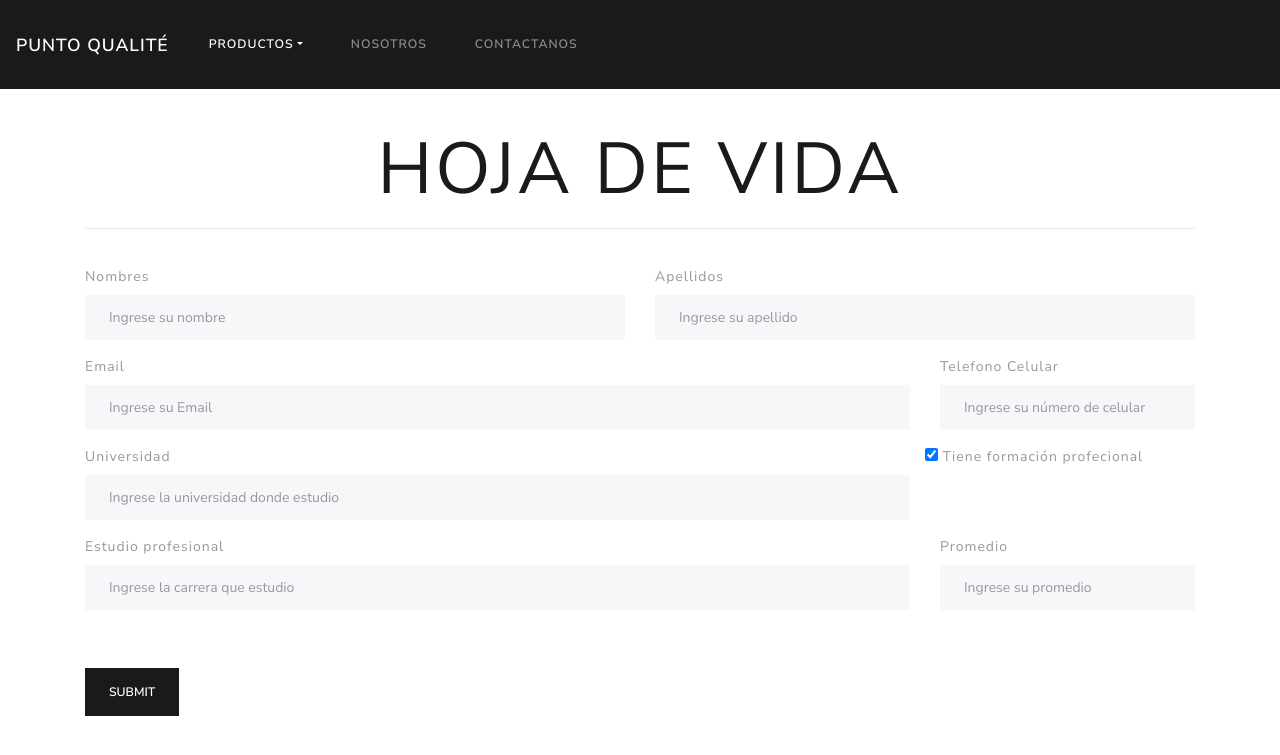
After one commit to LotusZaheer/20192B105, a PHP site: page /PFW/codigoPunto_Qualite/hoja_de_vida.php in a window 1280 px wide. The commit adds this page. Shown: the top 755 px of the page. Run offline with PHP 8.4, Linux system fonts and the light colour scheme; some libraries are stand-ins or nearby versions.

Commit message:
Se agrega la hoja de vida. Esta incompleta

```diff
--- /dev/null
+++ b/codigoPunto_Qualite/hoja_de_vida.php
@@ -0,0 +1,183 @@
+<?php
+include_once "php-objects/conexion.inc.php";
+include_once("php-objects/repositorio.php");
+include_once "php-objects/usuario.inc.php";
+$emailused = false;
+if ($_POST) {
+    $nombre = $_POST['nombre'];
+    $email = $_POST['email'];
+    $pass = $_POST['password1'];
+    $dir = $_POST['direccion'];
+    $ciu = $_POST['ciudad'];
+
+
+    Conexion::abrir();
+    $real = repositorioFunciones::obtener_usuario_email(Conexion::obtener(), $email);
+    if ($real == null) {
+        $new = date('Y-m-d', strtotime($_POST['fecha_nacimiento']));
+        $usuario = new usuario('', $nombre, $new, $email, $pass, $dir, $ciu);
+        $newuser = repositorioFunciones::insertar_usuarios(Conexion::obtener(), $usuario);
+        Conexion::cerrar();
+        header('Location: ../index.php');
+    } else {
+        $emailused = true;
+    }
+}
+
+?>
+<!DOCTYPE html>
+<html lang="es">
+
+<head>
+    <!-- Bootstrap 4 -->
+
+    <meta charset="UTF-8">
+    <meta name="viewport" content="width=device-width">
+    <meta http-equiv="X-UA-Compatible" content="ie=edge">
+    <link href="https://fonts.googleapis.com/css?family=Montserrat:300,400,600|Open+Sans" rel="stylesheet">
+    <link rel="stylesheet" href="https://use.fontawesome.com/releases/v5.5.0/css/all.css">
+    <link rel="stylesheet" href="css/estilos.css">
+    <link rel="stylesheet" href="https://stackpath.bootstrapcdn.com/bootstrap/4.4.1/css/bootstrap.min.css" integrity="sha384-Vkoo8x4CGsO3+Hhxv8T/Q5PaXtkKtu6ug5TOeNV6gBiFeWPGFN9MuhOf23Q9Ifjh" crossorigin="anonymous">
+    <link rel="stylesheet" href="css/lux1.css">
+    <title>Registro</title>
+
+    <!-- Scrool reveal -->
+    <script src="https://unpkg.com/scrollreveal"></script>
+
+    <script>
+        function habilitar(value)
+        {
+            if (value == true) {
+                // habilitamos
+                document.getElementById("universidad").disabled = false;
+                document.getElementById("carrera").disabled = false;
+                decumen.getElementById("promedio").disabled = false;
+            } else if (value == false) {
+                // deshabilitamos
+                document.getElementById("universidad").disabled = true;
+                decumen.getElementById("carrera").disabled = true;
+                decumen.getElementById("promedio").disabled = true;
+            }
+        }
+    </script>
+
+</head>
+
+
+
+<body onload="<?php if ($emailused == true) {
+                    echo ("emailAE()");
+                } ?> ">
+
+
+
+    <!--NAVBAR-->
+
+    <nav style="z-index:40!important;" class=" navbar navbar-expand-lg navbar-dark bg-primary fixed-top">
+
+        <a class="navbar-brand" href="../index.php">Punto Qualité</a>
+        <button class="navbar-toggler" type="button" data-toggle="collapse" data-target="#navbarColor01" aria-controls="navbarColor01" aria-expanded="false" aria-label="Toggle navigation">
+            <span class="navbar-toggler-icon"></span>
+        </button>
+
+        <div class="collapse navbar-collapse" id="navbarColor01">
+
+
+            <ul class="navbar-nav mr-auto">
+                <li class="nav-item dropdown show ">
+                    <a class="nav-link dropdown-toggle" data-toggle="dropdown" href="#" role="button" aria-haspopup="true" aria-expanded="false">Productos</a>
+                    <div class="dropdown-menu">
+                        <a class="dropdown-item" href="#">Bebé y maternidad</a>
+                        <a class="dropdown-item" href="#">Fitness</a>
+                        <a class="dropdown-item" href="#">Cuidado personal</a>
+                </li>
+                <li class="nav-item ">
+                    <a class="nav-link" href="our.php">Nosotros</a>
+                </li>
+                <li class="nav-item ">
+                    <a class="nav-link" href="our.php">Contactanos</a>
+                </li>
+            </ul>
+
+
+        </div>
+    </nav>
+    <!--FIN NAVBAR-->
+    <div class="container cont-forms">
+        <br />
+        <br />
+        <br />
+        <br />
+        <br />
+        <br />
+
+        <!-- Código hoja vida integrantes -->
+        <div class="marco-form">
+            <h1 class="display-3 text-center">Hoja de vida</h1>
+            <hr class="my-3">
+            <br>
+
+            <form action="" method="POST" id="form-hoja">
+                <div class="row row-cols-1 row-cols-sm-2 row-cols-md-4">
+                    <div class="form-group col-md-6">
+                        <label for="nombre">Nombres</label>
+                        <input type="text" class="form-control" id="nombre" placeholder="Ingrese su nombre" name="nombre">
+                    </div>
+                    <div class="form-group col-md-6">
+                        <label for="apellido">Apellidos</label>
+                        <input type="text" class="form-control" id="apellido" placeholder="Ingrese su apellido" name="apellido">
+                    </div>
+                </div>
+
+                <div class="row row-cols-1 row-cols-sm-1 row-cols-md-4">
+                    <div class="form-group col-md-9">
+                        <label for="email">Email</label>
+                        <input type="email" class="form-control" id="email" placeholder="Ingrese su Email" name="email">
+                    </div>
+                    <div class="form-group col-md-3">
+                        <label for="celular">Telefono Celular</label>
+                        <input type="tel" class="form-control" id="celular" placeholder="Ingrese su número de celular" name="celular">
+                    </div>
+                </div>
+                <div class="row row-cols-1 row-cols-sm-1 row-cols-md-4">
+                    <div class="form-group col-md-9">
+                        <label for="universidad">Universidad</label>
+                        <input type="text" class="form-control" id="universidad" placeholder="Ingrese la universidad donde estudio" name="universidad">
+                    </div>
+                    <div>
+
+                        <input type="checkbox" id="check" onchange="habilitar(this.checked);" checked> Tiene formación profecional
+
+                    </div>
+
+
+                </div>
+                <div class="row row-cols-1 row-cols-sm-1 row-cols-md-4">
+
+                    <div class="form-group col-md-9">
+                        <label for="carrera">Estudio profesional</label>
+                        <input type="text" class="form-control" id="carrera" placeholder="Ingrese la carrera que estudio" name="carrera">
+                    </div>
+                    <div class="form-group col-md-3">
+                        <label for="promedio">Promedio</label>
+                        <input type="text" class="form-control" id="promedio" placeholder="Ingrese su promedio" name="promedio">
+                    </div>
+
+                </div>
+                <br>
+                <br>
+                <button type="submit" class="btn btn-primary">Submit</button>
+            </form>
+        </div>
+    </div>
+
+
+    <script src="https://code.jquery.com/jquery-3.3.1.slim.min.js" integrity="sha384-q8i/X+965DzO0rT7abK41JStQIAqVgRVzpbzo5smXKp4YfRvH+8abtTE1Pi6jizo" crossorigin="anonymous"></script>
+    <script src="https://cdnjs.cloudflare.com/ajax/libs/popper.js/1.14.7/umd/popper.min.js" integrity="sha384-UO2eT0CpHqdSJQ6hJty5KVphtPhzWj9WO1clHTMGa3JDZwrnQq4sF86dIHNDz0W1" crossorigin="anonymous"></script>
+    <script src="https://stackpath.bootstrapcdn.com/bootstrap/4.3.1/js/bootstrap.min.js" integrity="sha384-JjSmVgyd0p3pXB1rRibZUAYoIIy6OrQ6VrjIEaFf/nJGzIxFDsf4x0xIM+B07jRM" crossorigin="anonymous"></script>
+    <script type="text/javascript" src="js/security.js"></script>
+    <script src='https://www.google.com/recaptcha/api.js'></script>
+</body>
+
+
+</html>
--- a/index.php
+++ b/index.php
@@ -86,6 +86,9 @@ if ($_POST) {
         </li>
         <li class="nav-item ">
           <a class="nav-link" href="codigoPunto_Qualite/encuesta.php">Encuesta</a>
+        </li>
+        <li class="nav-item ">
+          <a class="nav-link" href="codigoPunto_Qualite/hoja_de_vida.php">Hoja de Vida</a>
         </li>
       </ul>
 
```
